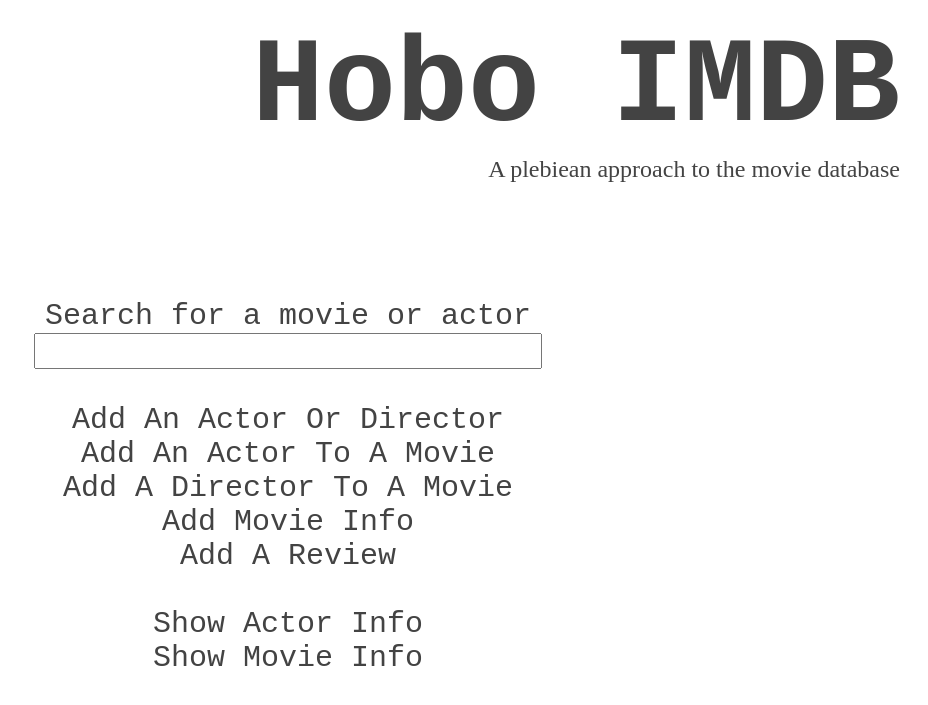
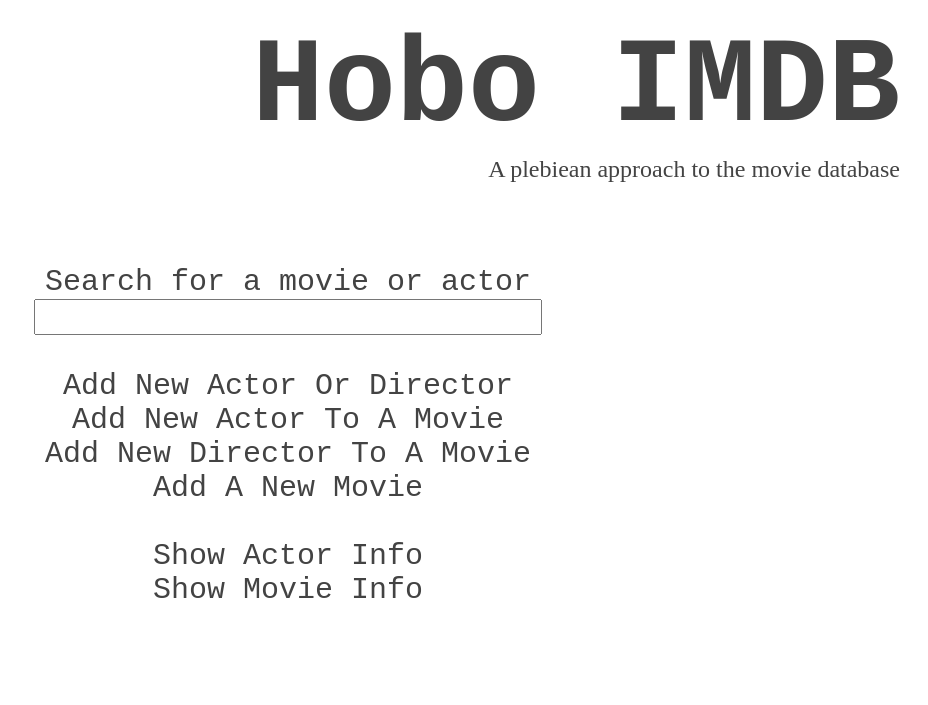
Before and after one commit to rchen93/cs143, a PHP site: page /home.php in a window 1280 px wide. Shown: the top 705 px of the page, without its empty margins (352-1280 px from the left). Run offline with PHP 8.4, Linux system fonts and the light colour scheme.

Commit message:
Made GO HOME pretty

```diff
--- a/1c/addActorDirector.php
+++ b/1c/addActorDirector.php
@@ -4,7 +4,7 @@
 
 <link rel="stylesheet" href="add-style.css">
 
-Add new actor/director: <br/>
+<h2>Add New Actor Or Director</h2>
 <form action="addActorDirector.php" method="POST">
 	Identity:	<input type="radio" name="identity" value="Actor" checked="true">Actor
 				<input type="radio" name="identity" value="Director">Director<br/>
@@ -122,8 +122,6 @@ mysql_close($db_connection);
 
 ?>
 
-
-
-<a href='home.php'>Go Home</a></br>
+<h3><a href='home.php'>Go Home</a></h3>
 </html>
 </body>
--- a/1c/addMovieActor.php
+++ b/1c/addMovieActor.php
@@ -4,7 +4,7 @@
 
 <link rel="stylesheet" href="add-style.css">
 
-Add new actor in movie: <br/><br/>
+<h2>Add New Actor To A Movie</h2>
 	<form action="addMovieActor.php" method="POST">
 		Movie: <select name="mid">
 				<?php
@@ -94,6 +94,6 @@ if (isset($_POST["submit"]))
 mysql_close($db_connection);
 ?>
 
-<a href='home.php'>Go Home</a></br>
+<h3><a href='home.php'>Go Home</a></h3></br>
 </html>
 </body>
--- a/1c/addMovieDirector.php
+++ b/1c/addMovieDirector.php
@@ -4,7 +4,7 @@
 
 <link rel="stylesheet" href="add-style.css">
 
-Add new director in movie: <br/><br/>
+<h2> Add New Director To A Movie </h2>
 	<form action="addMovieDirector.php" method="POST">
 		Movie: <select name="mid">
 				<?php
@@ -77,6 +77,6 @@ if (isset($_POST["submit"]))
 mysql_close($db_connection);
 ?>
 
-<a href='home.php'>Go Home</a></br>
+<h3><a href='home.php'>Go Home</a></h3>
 </html>
 </body>
--- a/1c/addMovieInfo.php
+++ b/1c/addMovieInfo.php
@@ -4,7 +4,7 @@
 
 <link rel="stylesheet" href="add-style.css">
 
-Add new movie: <br/><br/>
+<h2>Add A New Movie</h2>
 		<form action="addMovieInfo.php" method="POST">
 			Title : <input type="text" name="title" maxlength="20"><br/><br/>
 			Company: <input type="text" name="company" maxlength="50"><br/><br/>
@@ -134,6 +134,6 @@ mysql_close($db_connection);
 
 ?>
 
-<a href='home.php'>Go Home</a></br>
+<h3><a href='home.php'>Go Home</a></h3></br>
 </html>
 </body>
--- a/1c/home.php
+++ b/1c/home.php
@@ -10,19 +10,18 @@
 
 <h2>A plebiean approach to the movie database</h2>
 <br/>
-<br/>
 
 <?php
 include 'search.php';
 ?>
 
 <body>
+<link rel="stylesheet" href="style.css"/>
 <br/>
-<a href="addActorDirector.php">Add An Actor Or Director</a></br>
-<a href="addMovieActor.php">Add An Actor To A Movie</a></br>
-<a href="addMovieDirector.php">Add A Director To A Movie</a></br>
-<a href="addMovieInfo.php">Add Movie Info</a></br>
-<a href="addReview.php">Add A Review</a></br>
+<a href="addActorDirector.php">Add New Actor Or Director</a></br>
+<a href="addMovieActor.php">Add New Actor To A Movie</a></br>
+<a href="addMovieDirector.php">Add New Director To A Movie</a></br>
+<a href="addMovieInfo.php">Add A New Movie</a></br>
 <br/>
 <a href="showActorInfo.php">Show Actor Info</a></br>
 <a href="showMovieInfo.php">Show Movie Info</a></br>
--- a/1c/search-style.css
+++ b/1c/search-style.css
@@ -15,3 +15,23 @@ input, select, textarea {
   width:500px;
 
 }
+
+
+a:link {
+	color: #434343;
+	text-decoration: underline;
+	font-size: 1em;
+}
+
+a:visited {
+	color: #434343;
+	text-decoration: underline;
+	font-size: 1em;
+}
+
+a:hover {
+	color: #434343;
+	font-weight:bold;
+	text-decoration: underline;
+	font-size: 1.5em;
+}
--- a/1c/showActorInfo.php
+++ b/1c/showActorInfo.php
@@ -1,6 +1,8 @@
 <!DOCTYPE html>
 <html>
 <body>
+
+<link rel="stylesheet" href="show.css">
 
 <h2> Show Actor Info </h2>
 
```
Also changed, not shown: 1c/add-style.css (+22 -3 lines), 1c/show.css (added, +18 -0 lines).
